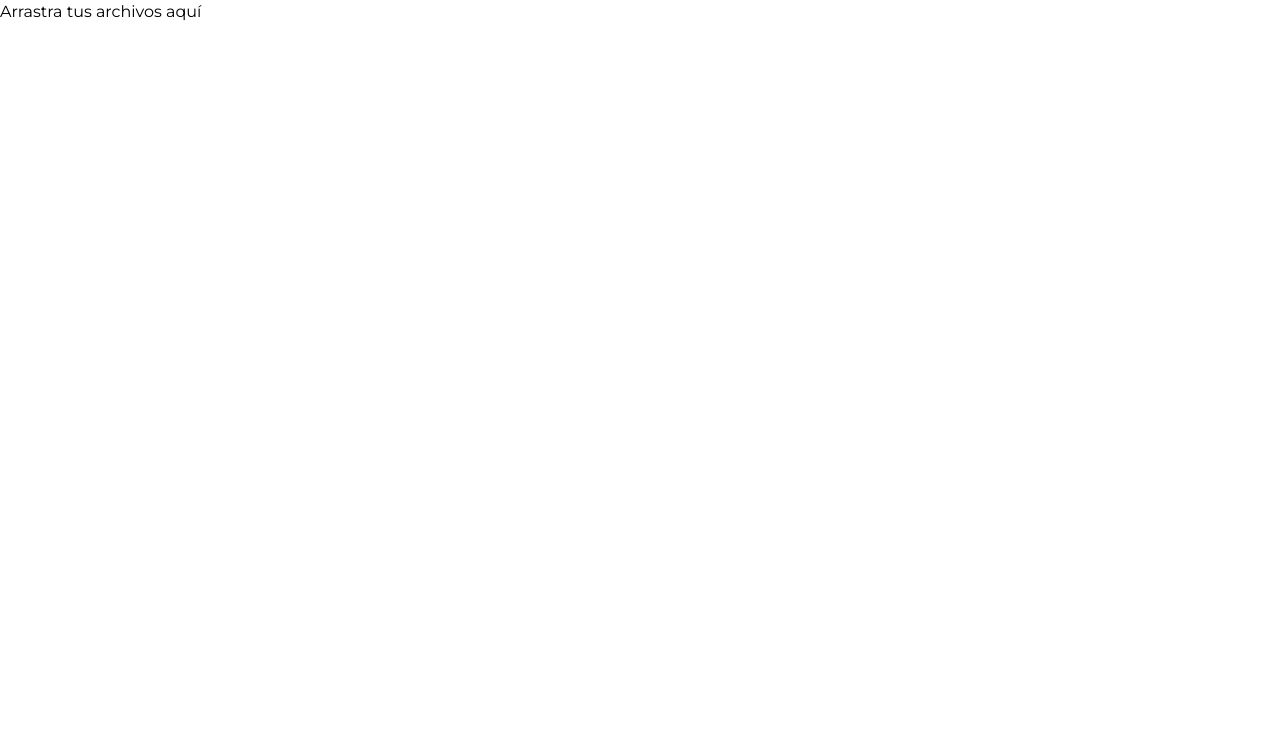
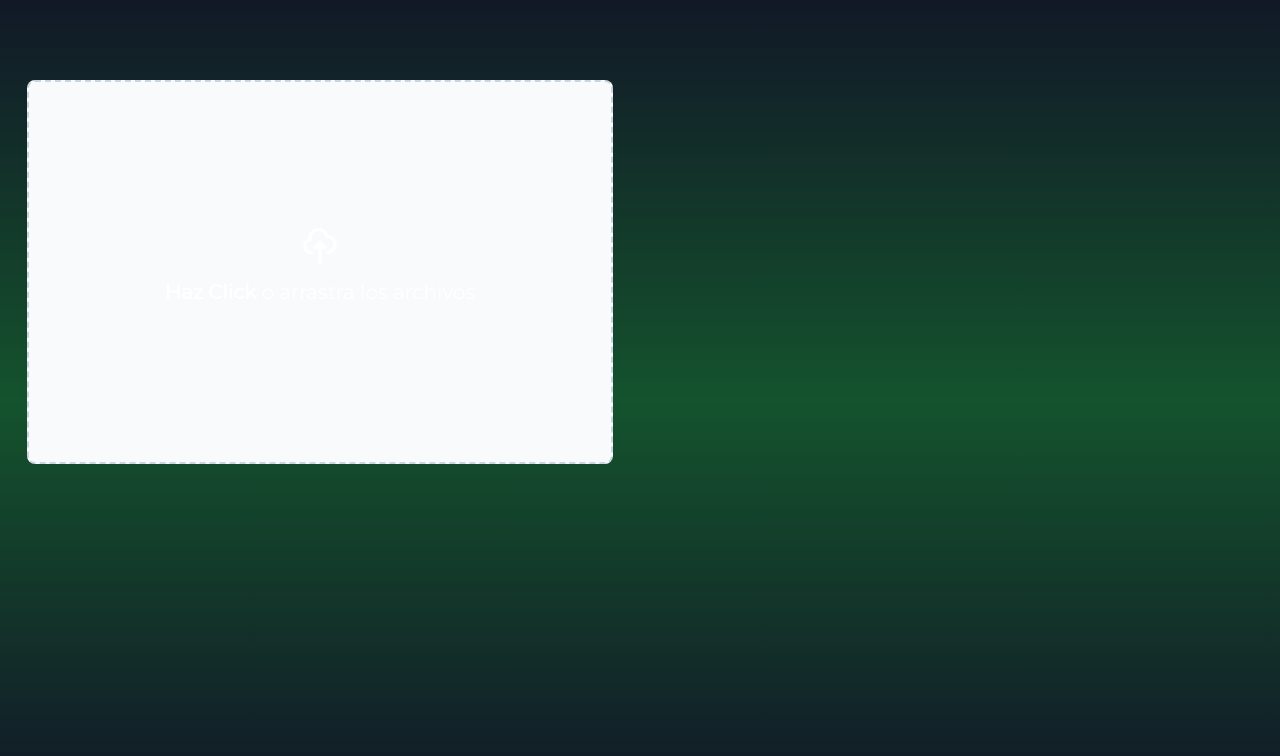
Before and after one commit to LvL090/Drop-zone, a React (Create React App) app: page / in a window 1280 px wide. Shown: the top 756 px of the page. Built offline with nearby package versions, Linux system fonts and the light colour scheme.

Commit message:
add colors bg

```diff
--- a/src/App.js
+++ b/src/App.js
@@ -7,9 +7,15 @@ import React from 'react';
 function App() {
 
   return (
-    <div className="App">
+    <div className='bg-gradient-to-b from-gray-900 via-green-900 to-gray-900 h-screen w-full'>
+      <div>
+        <section className='w-3/6 h-full pt-20'>
+          <DropZone />
+        </section>
+        <section>
 
-      <DropZone />
+        </section>
+      </div>
     </div>
   );
 }
--- a/src/components/Dropzone.jsx
+++ b/src/components/Dropzone.jsx
@@ -15,16 +15,25 @@ const DropZone = () => {
         const { getRootProps, getInputProps } = useDropzone({onDrop})
         const selected_images = selectedImages?.map(file => (
             <div>
-                <img src={file.preview} style={{width:'200px'}} alt="" />
+                <img src={file.preview} style={{width:'150px', heigth: '150px'}} alt="" />
             </div>
     ))
       return (
-        <div>
+        <div className='h-full' >
             <div {...getRootProps()}>
                 <input {...getInputProps()} />
-                <p>Arrastra tus archivos aquí</p>
+                <div className='flex justify-center w-full h-full'>
+                    <label className='flex flex-col justify-center items-center w-11/12 h-96 bg-slate-50 rounded-lg border-2 border-slate-300 border-dashed cursor-pointer dark:hover:bg-slate-800 dark:bg-slate-700 hover:bg-slate-100 dark:border-slate-600 dark:hover:border-slate-500 dark:hover:bg-slate-600'>
+                        <div className='flex flex-col justify-center items-center pt-5 pb-6'>
+                            <svg className='mb-3 w-10 h-10 text-white' fill="none" stroke="currentColor" viewBox="0 0 24 24" xmlns="http://www.w3.org/2000/svg"><path stroke-linecap="round" stroke-linejoin="round" stroke-width="2" d="M7 16a4 4 0 01-.88-7.903A5 5 0 1115.9 6L16 6a5 5 0 011 9.9M15 13l-3-3m0 0l-3 3m3-3v12"></path></svg>
+                            <p className='mb-2 text-xl text-white dark:text-white'><span className='font-bold'>Haz Click</span> o arrastra los archivos</p>
+                        </div>
+                    </label>
+                </div>
             </div>
-                {selected_images}
+                <div className='flex  justify-items-start p-2 space-x-0.5 > * + * '>
+                    {selected_images}
+                </div>
         </div>
       )
     }
```
